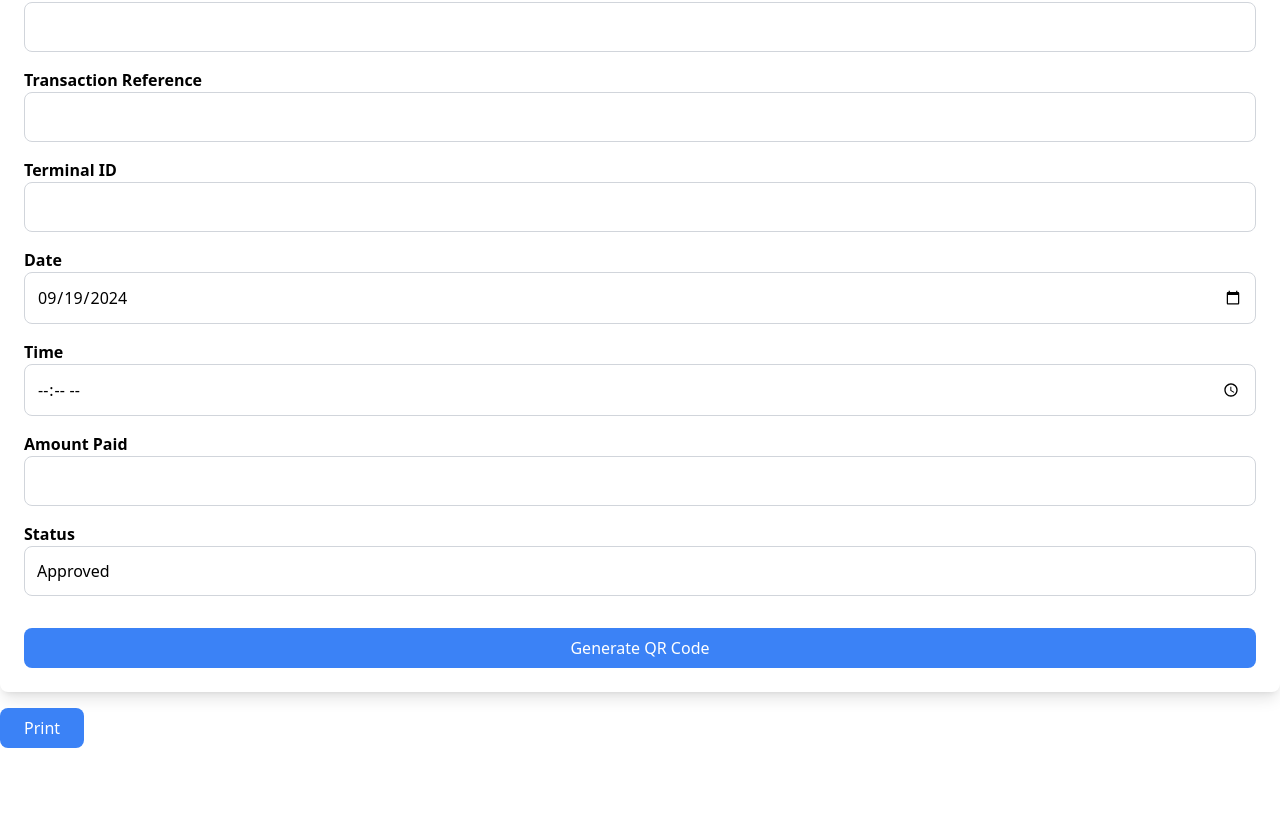
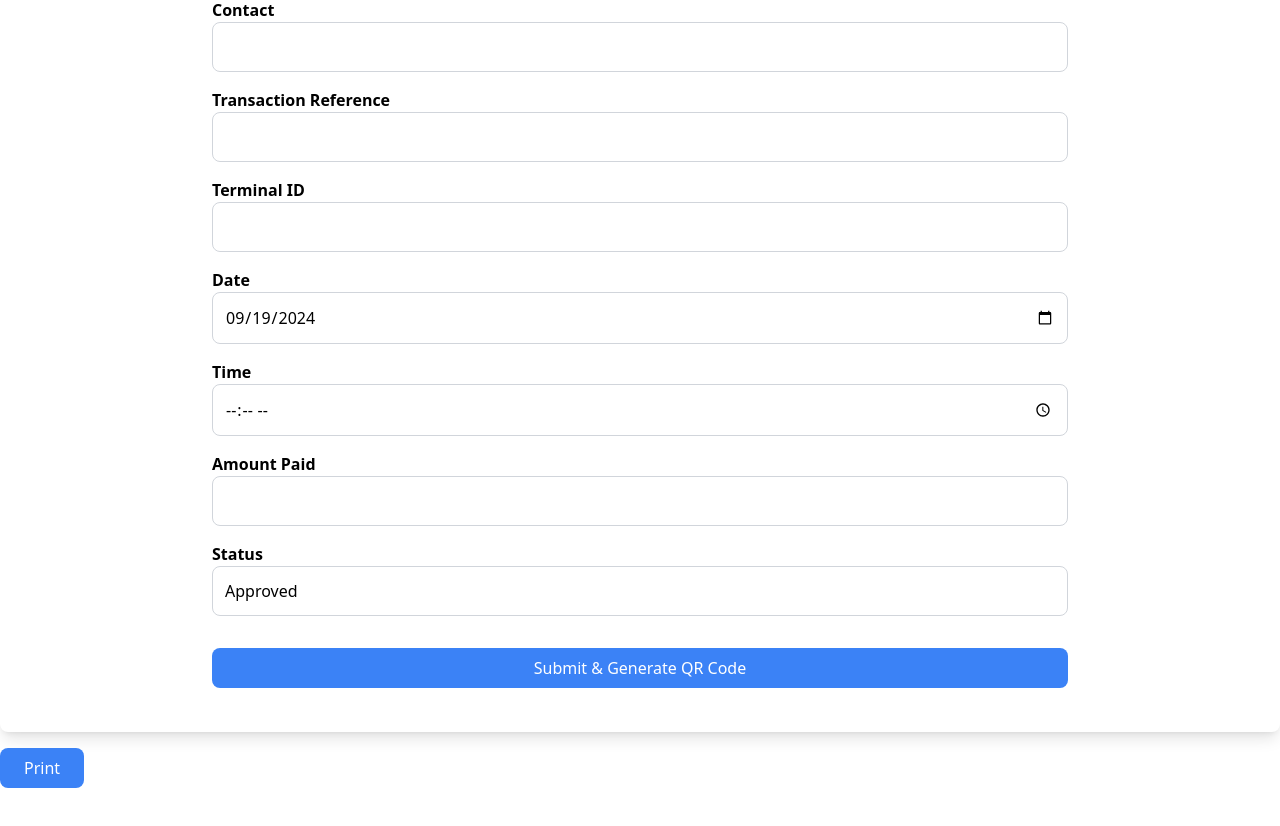
Before and after one commit to elizabeth-agada/payment-receipt, a React (Vite) app: page / in a window 1280 px wide. Shown: the part 766-1592 px from the top of the page. Before the commit the page ends 1554 px from the top, so only its background shows below. Built offline with nearby package versions, Linux system fonts and the light colour scheme.

Commit message:
solve the lga issue

```diff
--- a/src/components/PaymentForm.tsx
+++ b/src/components/PaymentForm.tsx
@@ -170,7 +170,7 @@ const PaymentForm: React.FC = () => {
   return (
     <div className="container mx-auto p-6 bg-white shadow-lg rounded-lg">
       {!submitted ? (
-        <form onSubmit={handleSubmit} className="grid grid-cols-1 gap-4">
+        <form onSubmit={handleSubmit} className="grid grid-cols-1 max-w-4xl mx-auto gap-4 p-5">
           <div className="flex flex-col">
             <div className="">
             <label className="mb-1 font-semibold" htmlFor="payerId">Payer ID</label>
@@ -423,7 +423,7 @@ const PaymentForm: React.FC = () => {
           </div>
 
           <button type="submit" className="bg-blue-500 text-white py-2 rounded-lg mt-4 hover:bg-blue-600">
-            Generate QR Code
+            Submit & Generate QR Code
           </button>
         </form>
       ) : (
```
